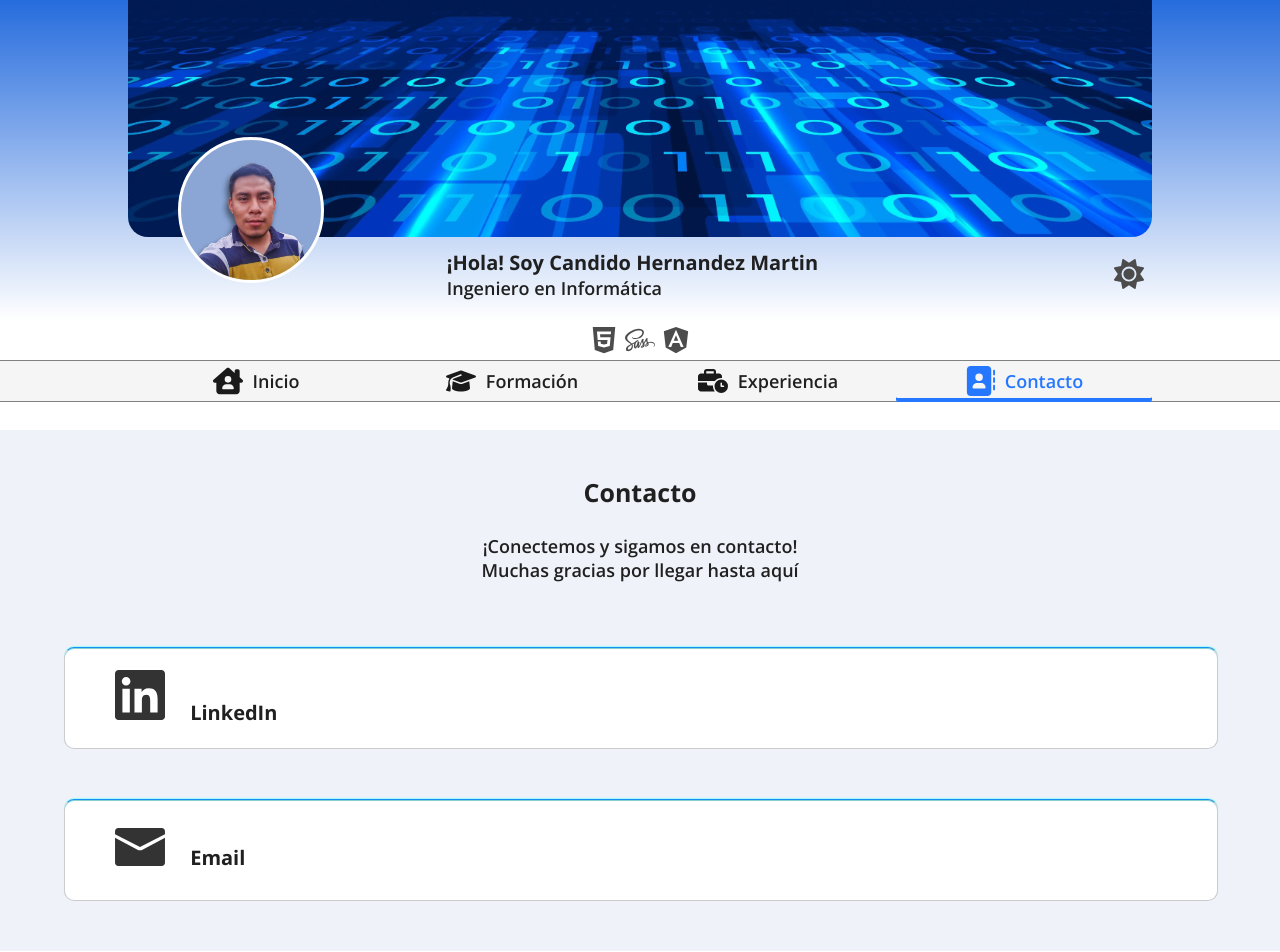
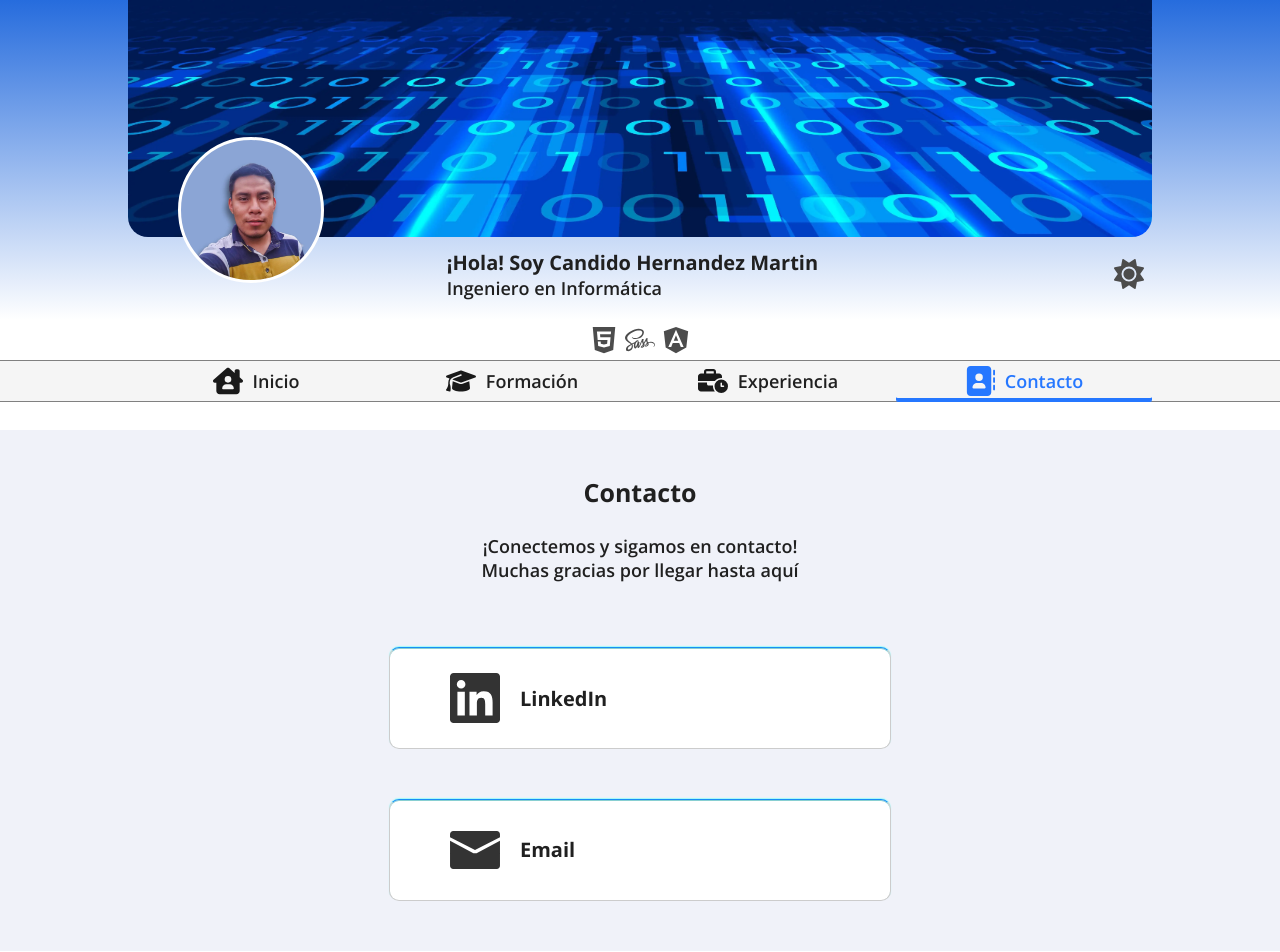
Before and after one commit to Candido-HM/portfolio-candido, an Angular app: page /contacto in a window 1280 px wide. Shown: the top 952 px of the page. Built offline with nearby package versions, Linux system fonts and the light colour scheme.

Commit message:
card contacto

```diff
--- a/src/assets/styles/_base.sass
+++ b/src/assets/styles/_base.sass
@@ -448,38 +448,64 @@ main
         .contact-container
             width: 90%
             height: auto
+            @include centrar()
+            flex-direction: column
             .link-linkedin
                 width: 100%
                 height: 100px
+                max-width: 500px
                 display: flex
                 align-items: center
                 @include style-borde()
                 border-radius: 10px
                 margin-bottom: 50px !important
                 a
+                    width: 100%
                     font-family: "OpenSans-B", Arial, sans-serif
                     font-size: 20px
-                    margin-left: 50px
                     text-decoration: none
+                    display: flex
+                    align-items: center
+                    transition: all 200ms
                     img
+                        margin-left: 30px !important
                         width: 50px
                         margin: 0px 20px 0px 0px
+                        transition: all 200ms
+            .link-linkedin:hover
+                cursor: pointer
+                a
+                    color: #2983FF !important
+                    img
+                        filter: invert(0.4) sepia(1) hue-rotate(190deg) saturate(1000%) !important
             .link-email
                 width: 100%
                 height: 100px
+                max-width: 500px
                 display: flex
                 align-items: center
                 @include style-borde()
                 border-radius: 10px
                 margin-bottom: 50px
                 a
+                    width: 100%
                     font-family: "OpenSans-B", Arial, sans-serif
                     font-size: 20px
-                    margin-left: 50px
                     text-decoration: none
+                    display: flex
+                    align-items: center
+                    transition: all 200ms
                     img
+                        margin-left: 30px !important
                         width: 50px
                         margin: 0px 20px 0px 0px
+                        transition: all 200ms
+            .link-email:hover
+                cursor: pointer
+                a
+                    color: #2983FF !important
+                    img
+                        filter: invert(0.4) sepia(1) hue-rotate(190deg) saturate(1000%) !important
 
 /*********************************** FOOTER *************************************/
 footer
--- a/src/assets/styles/_responsive.sass
+++ b/src/assets/styles/_responsive.sass
@@ -145,6 +145,17 @@
                 .proyecto
                     width: calc( 50% - 20px )
 
+        /************************************ Componente Contacto ****************************************/
+        .contacto-article
+            .contact-container
+                .link-linkedin
+                    a
+                        img
+                            margin-left: 60px !important
+                .link-email
+                    a
+                        img
+                            margin-left: 60px !important
 
 /*********************************** FOOTER *************************************/
 footer
--- a/src/assets/styles/_theme-dark.sass
+++ b/src/assets/styles/_theme-dark.sass
@@ -87,6 +87,6 @@ body.dark
                     margin-top: auto
                     @include section-dark()
                     a
-                        color: white !important
+                        color: white
                         img
                             filter: invert(1)
```
